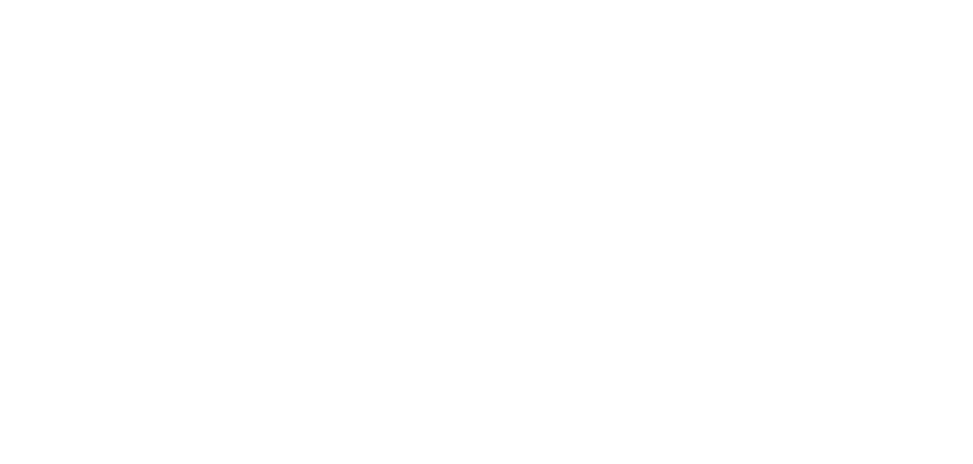
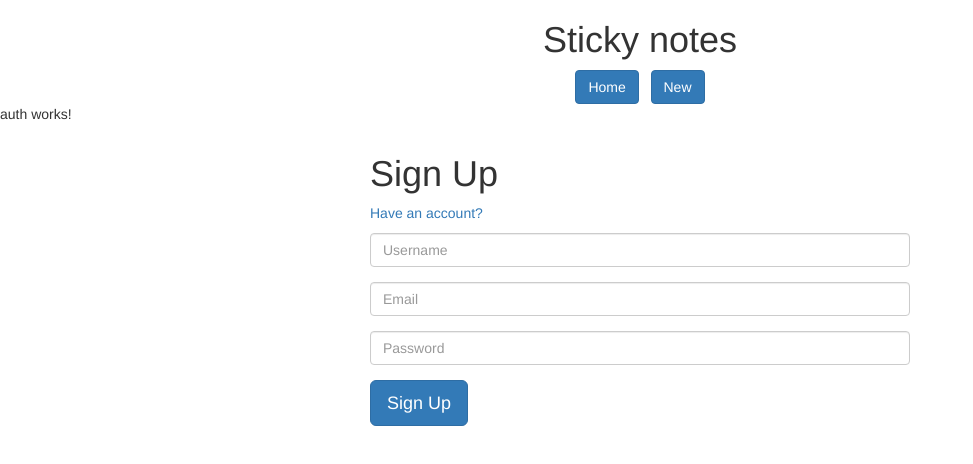
Before and after one commit to jacintajose/sticky-note, an Angular app in the folder sticky-notes/: page /register in a window 1280 px wide. Shown: the top 464 px of the page, without its empty margins (0-973 px from the left). Built offline with nearby package versions, Linux system fonts and the light colour scheme; no server answers.

Commit message:
login and register

```diff
--- a/sticky-notes/src/app/app-routing.module.ts
+++ b/sticky-notes/src/app/app-routing.module.ts
@@ -4,12 +4,15 @@
 import { NewComponent } from './new/new.component';
 import { StikysComponent } from './stikys/stikys.component';
 import { DetailComponent } from './detail/detail.component';
+import { AuthComponent } from './auth/auth.component';
 
 const routes: Routes = [
   {path: '', redirectTo: '/stiky',pathMatch:'full'},
   {path: 'stiky', component: StikysComponent},
   {path: 'new', component: NewComponent},
   {path: 'details/:id', component: DetailComponent},
+  {path: 'login', component: AuthComponent},
+  {path: 'register', component: AuthComponent},
 
 
 
--- a/sticky-notes/src/app/app.module.ts
+++ b/sticky-notes/src/app/app.module.ts
@@ -11,7 +11,7 @@
 import { StikysComponent } from './stikys/stikys.component';
 import { DetailComponent } from './detail/detail.component';
 import { AuthComponent } from './auth/auth.component';
-import { AuthModule } from './auth/auth/auth.module';
+// import { AuthModule } from './auth/auth/auth.module';
 
 @NgModule({
   declarations: [
@@ -26,7 +26,7 @@
     AppRoutingModule,
     HttpClientModule,
     FormsModule,
-    AuthModule
+    // AuthModule
   ],
   providers: [StickyService],
   bootstrap: [AppComponent]
--- a/sticky-notes/src/app/auth/auth.component.html
+++ b/sticky-notes/src/app/auth/auth.component.html
@@ -12,35 +12,43 @@
           <a [routerLink]="['/register']" *ngIf="authType == 'login'">Need an account?</a>
         </p>
 
-        <form [formGroup]="authForm" (ngSubmit)="submitForm()">
+
+
+
+        <form (ngSubmit)="submitForm()">
           <fieldset [disabled]="isSubmitting">
             <fieldset class="form-group">
               <input
-                formControlName="username"
                 placeholder="Username"
                 class="form-control form-control-lg"
-                type="text"
+                type="text" [(ngModel)]="model.username" name="username"
+                     #title="ngModel"
                 *ngIf="authType == 'register'" />
             </fieldset>
             <fieldset class="form-group">
               <input
-                formControlName="email"
                 placeholder="Email"
-                class="form-control form-control-lg"
-                type="text" />
+                class="form-control form-control-lg"  [(ngModel)]="model.email" name="email"
+                     #email="ngModel"
+                type="email" />
             </fieldset>
             <fieldset class="form-group">
               <input
-                formControlName="password"
                 placeholder="Password"
-                class="form-control form-control-lg"
+                class="form-control form-control-lg" [(ngModel)]="model.password" name="password"
+                     #password="ngModel"
                 type="password" />
             </fieldset>
-            <button class="btn btn-lg btn-primary pull-xs-right" type="submit">
+            <button (click)="onclickk()" class="btn btn-lg btn-primary pull-xs-right" type="submit">
               {{ title }}
             </button>
           </fieldset>
+
         </form>
+<h3 *ngIf="success" class="text-success">login successful </h3>
+<h3 *ngIf="failed" class="text-danger">login unsuccessful </h3>
+
+
       </div>
 
     </div>
--- a/sticky-notes/src/app/auth/auth.component.ts
+++ b/sticky-notes/src/app/auth/auth.component.ts
@@ -14,16 +14,23 @@
   title: String = '';
   isSubmitting: boolean = false;
   authForm: FormGroup;
+  model: any = {
+    username: ''
+  };
+  testUsername = 'info@technorip.com';
+  testPassword = '11223344';
+  success: boolean;
+    failed: boolean;
+
 
   constructor(
-    private route: ActivatedRoute,
-    private fb: FormBuilder
+    private route: ActivatedRoute
   ) {
     // use FormBuilder to create a form group
-    this.authForm = this.fb.group({
-      'email': ['', Validators.required],
-      'password': ['', Validators.required]
-    });
+    // this.authForm = this.fb.group({
+    //   'email': ['', Validators.required],
+    //   'password': ['', Validators.required]
+    // });
   }
 
   ngOnInit() {
@@ -34,16 +41,30 @@
       this.title = (this.authType === 'login') ? 'Sign In' : 'Sign Up';
       // add form control for username if this is the register page
       if (this.authType === 'register') {
-        this.authForm.addControl('username', new FormControl('', Validators.required));
+        // this.authForm.addControl('username', new FormControl('', Validators.required));
       }
     });
   }
 
   submitForm() {
-    this.isSubmitting = true;
+   // this.isSubmitting = true;
+ this.success=false;
+  this.failed=false;
+    // let credentials = this.authForm.value;
+    // check out what you get!
+    console.log(this.model);
+    console.log(this.testUsername);
+    console.log(this.testPassword);
+    if(this.model.email==this.testUsername && this.model.password==this.testPassword){
+      console.log("login successful");
+      this.success=true;
+    } else {
+      console.log("login unsuccessful")
+      this.failed=true;
 
-    let credentials = this.authForm.value;
-    // check out what you get!
-    console.log(credentials);
+    }
+  }
+  onclickk(){
+   console.log();
   }
 }
--- a/sticky-notes/src/app/stikys/stikys.component.html
+++ b/sticky-notes/src/app/stikys/stikys.component.html
@@ -1,14 +1,3 @@
-
-  <ul>
-
-    <li *ngFor="let item of tutorials">
-      <a href="/details/{{item.id}}">
-        <h3>#{{item.id}}</h3>
-        <h3>{{item.title}}</h3>
-      </a>
-    </li>
-
-  </ul>
 
 <li class="nav-item">
         <a class="nav-link"
@@ -25,3 +14,14 @@
     Sign up
   </a>
 </li>
+
+  <ul>
+
+    <li *ngFor="let item of tutorials">
+      <a href="/details/{{item.id}}">
+        <h3>#{{item.id}}</h3>
+        <h3>{{item.title}}</h3>
+      </a>
+    </li>
+
+  </ul>
```
